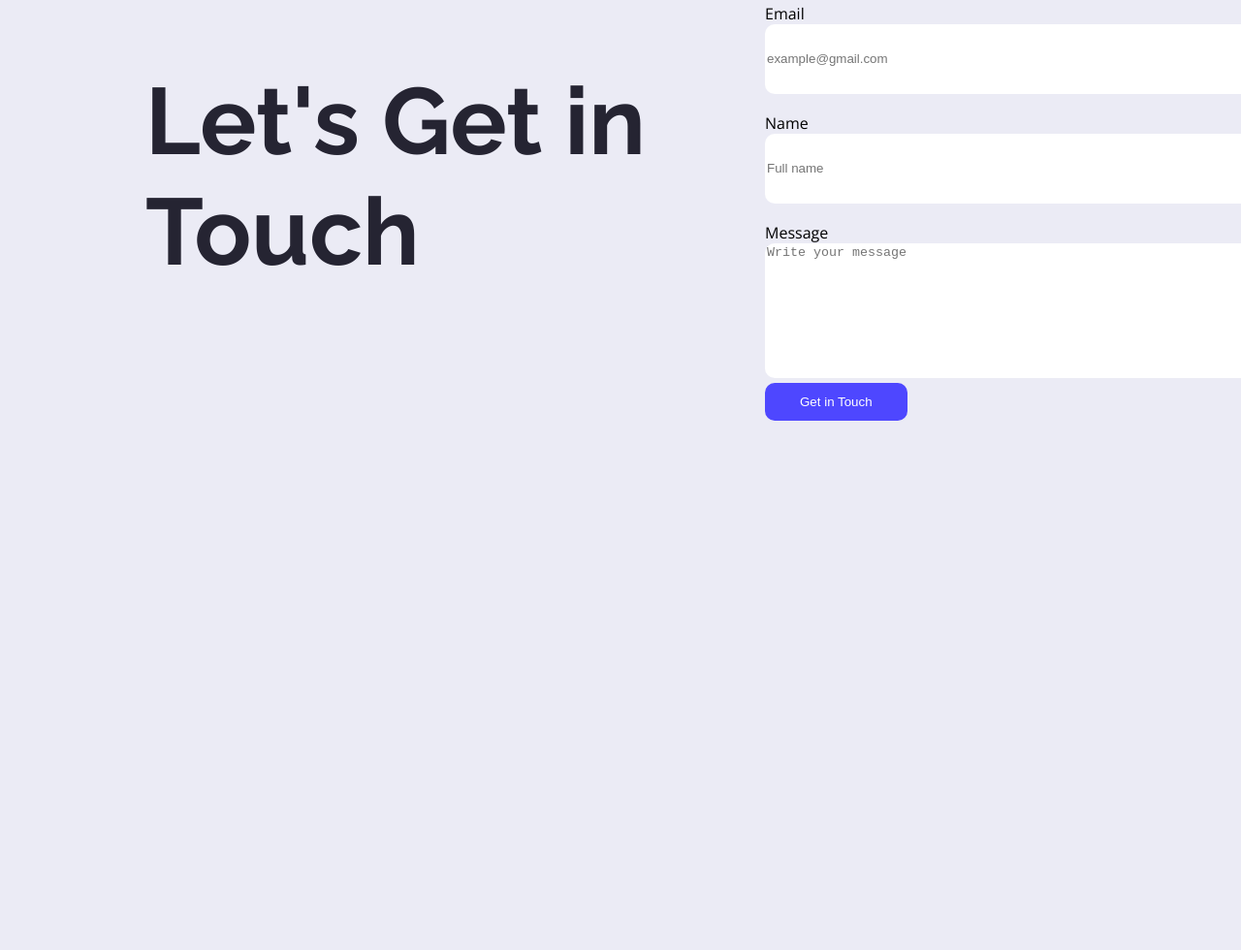
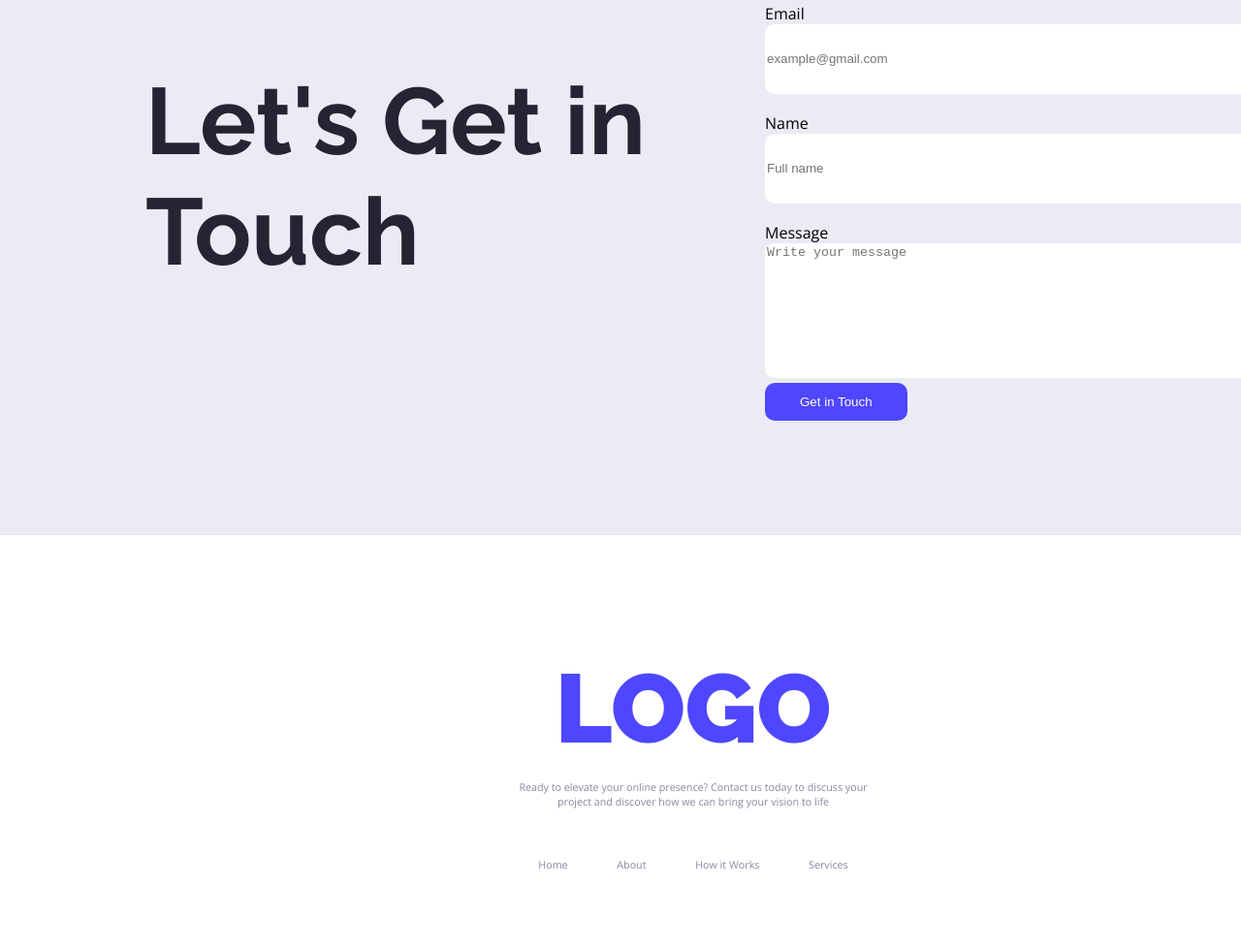
Before and after one commit to Rad0130/hero-repo, a plain HTML site: page B12A01-landing-launchpad/index.html in a window 1280 px wide. Shown: the part 3240-4220 px from the top of the page at 97% size. Before the commit the page ends 3792 px from the top, so only its background shows below. Drawn offline with nearby package versions, Linux system fonts and the light colour scheme.

Commit message:
footer added

```diff
--- a/B12A01-landing-launchpad/index.html
+++ b/B12A01-landing-launchpad/index.html
@@ -139,6 +139,18 @@
                 <button>Get in Touch</button>
             </form>
         </div>
+        <footer>
+            <div class="footer">
+                <h1>LOGO</h1>
+            <h6>Ready to elevate your online presence? Contact us today to discuss your project and discover how we can bring your vision to life</h6>
+            <div class="last">
+                <h6>Home</h6>
+                <h6>About</h6>
+                <h6>How it Works</h6>
+                <h6>Services</h6>
+            </div>
+            </div>
+        </footer>
     </main>
 </body>
 </html>
--- a/B12A01-landing-launchpad/style.css
+++ b/B12A01-landing-launchpad/style.css
@@ -1,4 +1,5 @@
 body{
+    background-color: rgb(235, 235, 245);
   font-family: "Open Sans", sans-serif;
   font-optical-sizing: auto;
   /* font-weight: ; */
@@ -9,7 +10,6 @@ body{
     padding: 0px;
     width: 1440px;
     margin: 0px auto;
-    background-color: rgb(235, 235, 245);
 }
 
 h1{
@@ -244,3 +244,32 @@ textarea{
     border-radius: 10px;
     border: none;
 }
+
+footer{
+    height: 428px;
+    text-align: center;
+    background-color: white;
+    line-height: 15px;
+}
+
+.last{
+    display: flex;
+    justify-content: space-around;
+}
+
+.footer{
+    width: 370px;
+    height: 221px;
+    padding: 104px 400px 103px 530px;
+}
+
+footer h1{
+    font-weight: 900;
+    font-size: 100px;
+    color: #4E47FF;
+}
+
+footer h6{
+    font-weight: normal;
+    color: #8987A1;
+}
```
